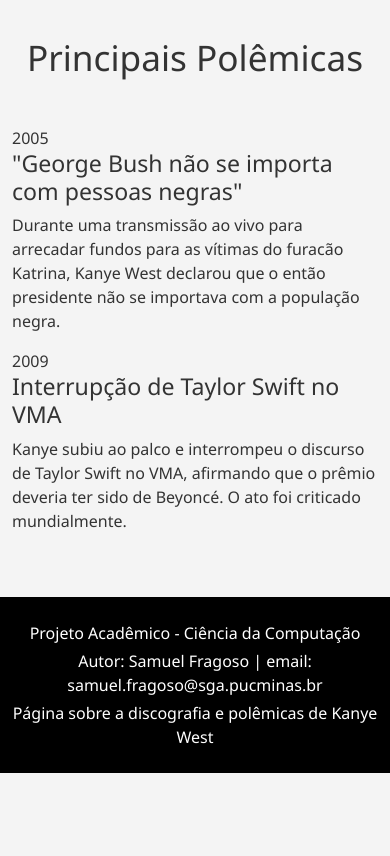
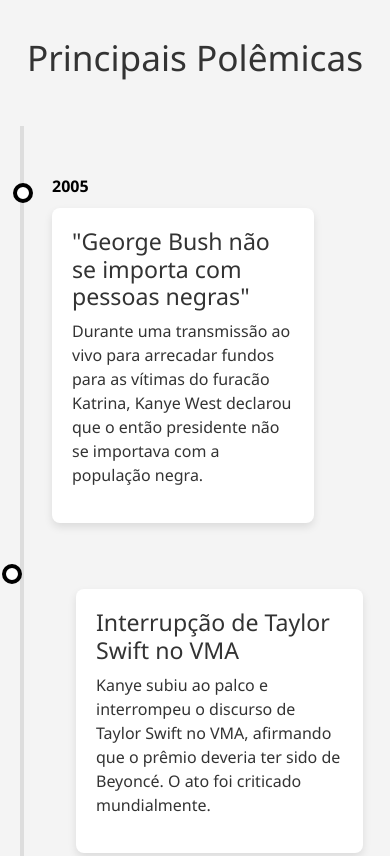
Before and after one commit to samuelfragosoye/yeye, a plain HTML site: page public/index.html in a window 390 px wide. Shown: the part 8380-9236 px from the top of the page. Before the commit the page ends 9153 px from the top, so only its background shows below. Drawn offline with nearby package versions, Linux system fonts and the light colour scheme.

Commit message:
atualização da timeline de polêmicas

```diff
--- a/public/css/style.css
+++ b/public/css/style.css
@@ -33,3 +33,124 @@
 .secao-cards h2 {
   font-size: 2.2rem;
 }
+
+
+ /* --- timeline polemicas ---*/
+
+.timeline{
+  position: relative;
+  max-width: 1000px;
+  margin: 0 auto;
+  padding: 2rem 0;
+}
+
+.timeline::before{
+  content: '';
+  position: absolute;
+  top: 0;
+  left: 50%;
+  transform: translateX(-50%);
+  width: 4px;
+  height: 100%;
+  background-color: #ddd;
+}
+
+.timeline-item{
+  padding: 1rem 3rem;
+  position: relative;
+  width: 50%;
+  box-sizing: border-box;
+}
+
+/* o ponto (circulo) na linha*/
+.timeline-dot{
+  content: '';
+  position: absolute;
+  top: 25px;
+  width: 20px;
+  height: 20px;
+  background-color: white;
+  border: 4px solid black;
+  border-radius: 50%;
+  z-index: 1;
+}
+
+.timeline-date {
+    position: absolute;
+    top: 22px;
+    font-size: 1.2rem;
+    font-weight: bold;
+    color: black;
+}
+
+.timeline-content {
+    padding: 20px;
+    background-color: white;
+    border-radius: 8px;
+    box-shadow: 0 4px 8px rgba(0,0,0,0.1);
+    position: relative;
+}
+
+/* --- Lógica para alternar os lados --- */
+
+/* Itens ÍMPARES (1, 3, 5...) - Lado Esquerdo */
+.timeline-item:nth-child(odd) {
+    left: 0;
+    padding-right: 4rem;
+}
+
+.timeline-item:nth-child(odd) .timeline-dot {
+    right: -10px;
+}
+
+.timeline-item:nth-child(odd) .timeline-date {
+    right: -120px;
+}
+
+/* Itens PARES (2, 4, 6...) - Lado Direito */
+.timeline-item:nth-child(even) {
+    left: 50%;
+    padding-left: 4rem;
+}
+
+.timeline-item:nth-child(even) .timeline-dot {
+    left: -10px;
+}
+
+.timeline-item:nth-child(even) .timeline-date {
+    left: -120px;
+}
+
+
+/* --- Responsividade para Mobile --- */
+@media (max-width: 768px) {
+    /* Move a linha para a esquerda */
+    .timeline::before {
+        left: 10px;
+    }
+
+    /* Coloca todos os itens do lado direito */
+    .timeline-item {
+        width: 100%;
+        padding-left: 40px;
+        padding-right: 15px;
+    }
+
+    .timeline-item:nth-child(even) {
+        left: 0;
+    }
+
+    /* Move o ponto e a data para a linha da esquerda */
+    .timeline-dot {
+        top: 25px;
+        left: 1px;
+    }
+
+    .timeline-date {
+        position: relative;
+        top: 0;
+        left: 0;
+        margin-bottom: 10px;
+        font-size: 1rem;
+    }
+}
```
